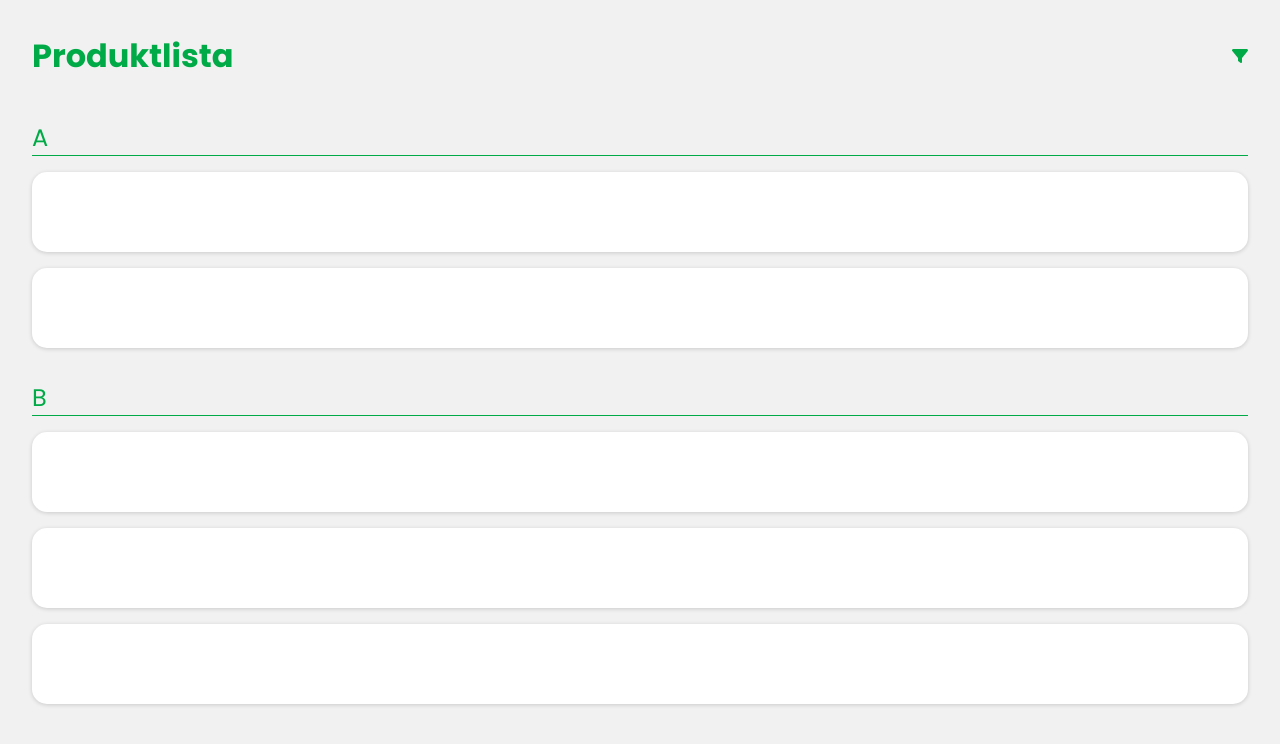
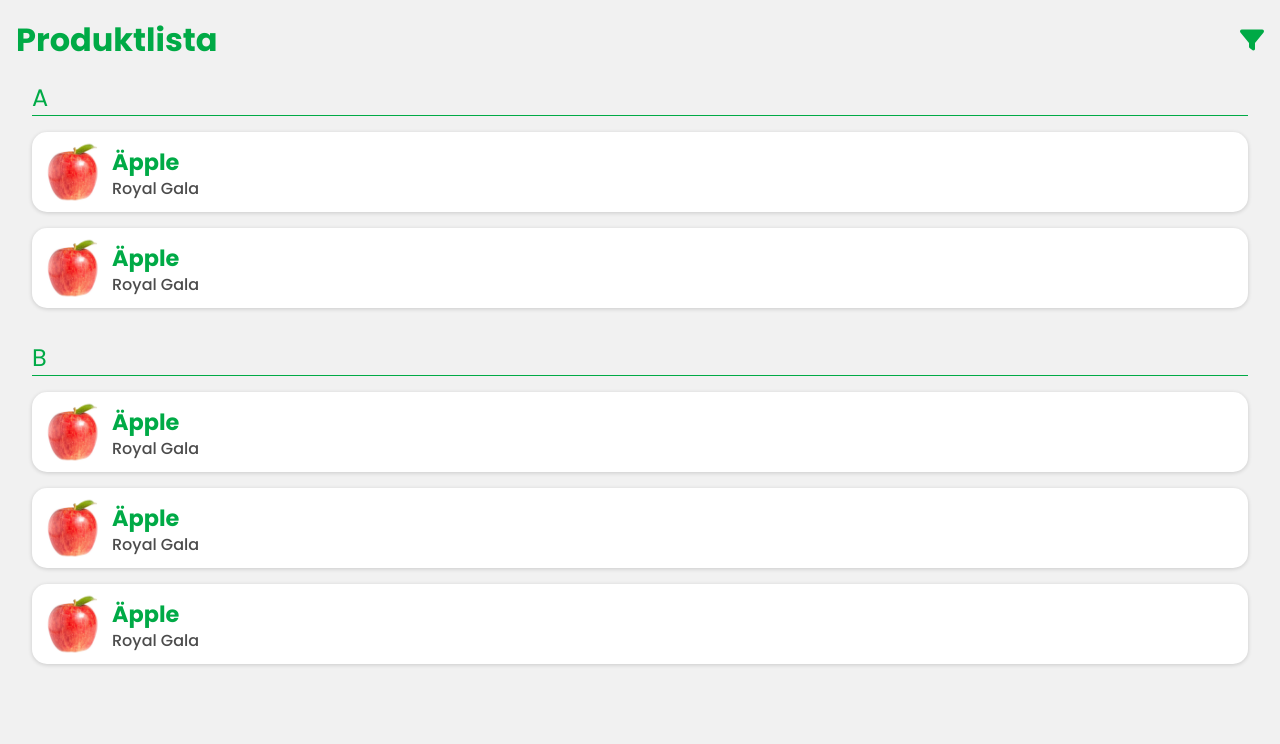
Before and after one commit to JonathanVarild/plu-browser, a React (Create React App) app: page / in a window 1280 px wide. Shown: the top 744 px of the page. Built offline with nearby package versions, Linux system fonts and the light colour scheme.

Commit message:
Performed CSS changes and finalized product list

```diff
--- a/src/components/Header.js
+++ b/src/components/Header.js
@@ -3,13 +3,12 @@ import React from "react";
 import "../css/Header.css";
 
 import { FontAwesomeIcon } from "@fortawesome/react-fontawesome";
-import { faFilter } from "@fortawesome/free-solid-svg-icons";
 
-function Header() {
+function Header({ title, icon }) {
 	return (
 		<header>
-			<h1>Produktlista</h1>
-			<FontAwesomeIcon icon={faFilter} />
+			<h1>{title}</h1>
+			{icon && <FontAwesomeIcon icon={icon} />}
 		</header>
 	);
 }
--- a/src/components/ProductItem.js
+++ b/src/components/ProductItem.js
@@ -1,13 +1,16 @@
 import React from "react";
 
 import "../css/ProductItem.css";
+import apple from "../media/apple.jpg";
 
-const apple = "/media";
-
-const ProductItem = ({ title, children }) => {
+const ProductItem = ({ title, subtitle, pluCode }) => {
 	return (
 		<div className="productItem">
-			<img src="" alt="" />
+			<img src={apple} alt="" />
+			<div className="itemInfo">
+				<h3>{title}</h3>
+				<h4>{subtitle}</h4>
+			</div>
 		</div>
 	);
 };
--- a/src/css/CategorizedList.css
+++ b/src/css/CategorizedList.css
@@ -1,11 +1,12 @@
 .categorizedList {
 	margin-bottom: 2rem;
+	margin-inline: 2rem;
 }
 
 .categorizedList h2 {
 	font-size: 1.5rem;
 	font-weight: 400;
-	border-bottom: 1px solid var(--main-green);
+	border-bottom: 1px solid var(--primary-green);
 	margin-bottom: 1rem;
 }
 
--- a/src/css/Header.css
+++ b/src/css/Header.css
@@ -2,7 +2,7 @@ Header {
 	display: flex;
 	justify-content: space-between;
 	align-items: center;
-	margin-bottom: 2.5rem;
+	margin: 1rem;
 }
 
 Header h1 {
@@ -10,5 +10,5 @@ Header h1 {
 }
 
 Header svg {
-	height: 1.5rem;
+	height: 1.5rem !important;
 }
--- a/src/css/ProductItem.css
+++ b/src/css/ProductItem.css
@@ -1,8 +1,33 @@
 .productItem {
-	background-color: white;
+	display: flex;
 	width: 100%;
 	height: 5rem;
 	padding: 0.5rem;
 	border-radius: 15px;
+	background-color: white;
 	box-shadow: rgba(0, 0, 0, 0.16) 0px 1px 4px;
 }
+
+.productItem img {
+	height: 100%;
+	border-radius: 15px;
+}
+
+.productItem .itemInfo {
+	display: flex;
+	flex-direction: column;
+	justify-content: center;
+	margin-left: 0.5rem;
+}
+
+.productItem h3 {
+	font-size: 1.4rem;
+	font-weight: 700;
+}
+
+.productItem h4 {
+	font-size: 1rem;
+	font-weight: 500;
+	color: var(--darker-gray);
+	line-height: 1.2rem;
+}
--- a/src/css/global.css
+++ b/src/css/global.css
@@ -1,9 +1,10 @@
-@import url("https://fonts.googleapis.com/css2?family=Poppins:wght@300;400;700&display=swap");
+@import url("https://fonts.googleapis.com/css2?family=Poppins:wght@300;400;500;700&display=swap");
 
 :root {
-	--main-green: #00aa46;
+	--primary-green: #00aa46;
 	--primary-gray: #b6b6b6;
 	--darker-gray: #4c4c4c;
+	--outline-gray: #dedede;
 	--background-gray: #f1f1f1;
 }
 
@@ -16,6 +17,5 @@
 body {
 	font-family: "Poppins", sans-serif;
 	background-color: var(--background-gray);
-	padding: 2rem;
-	color: var(--main-green);
+	color: var(--primary-green);
 }
--- a/src/routes/Browse.js
+++ b/src/routes/Browse.js
@@ -1,4 +1,5 @@
 import React from "react";
+import { faFilter } from "@fortawesome/free-solid-svg-icons";
 
 import Header from "../components/Header";
 import CategorizedList from "../components/CategorizedList";
@@ -7,15 +8,15 @@ import ProductItem from "../components/ProductItem";
 function Browse() {
 	return (
 		<>
-			<Header />
+			<Header title="Produktlista" icon={faFilter} />
 			<CategorizedList title="A">
-				<ProductItem></ProductItem>
-				<ProductItem></ProductItem>
+				<ProductItem title="Äpple" subtitle="Royal Gala" pluCode="0000" />
+				<ProductItem title="Äpple" subtitle="Royal Gala" pluCode="0000" />
 			</CategorizedList>
 			<CategorizedList title="B">
-				<ProductItem></ProductItem>
-				<ProductItem></ProductItem>
-				<ProductItem></ProductItem>
+				<ProductItem title="Äpple" subtitle="Royal Gala" pluCode="0000" />
+				<ProductItem title="Äpple" subtitle="Royal Gala" pluCode="0000" />
+				<ProductItem title="Äpple" subtitle="Royal Gala" pluCode="0000" />
 			</CategorizedList>
 		</>
 	);
```
Also changed, not shown: src/components/ProductOverview.js (added, +17 -0 lines).
